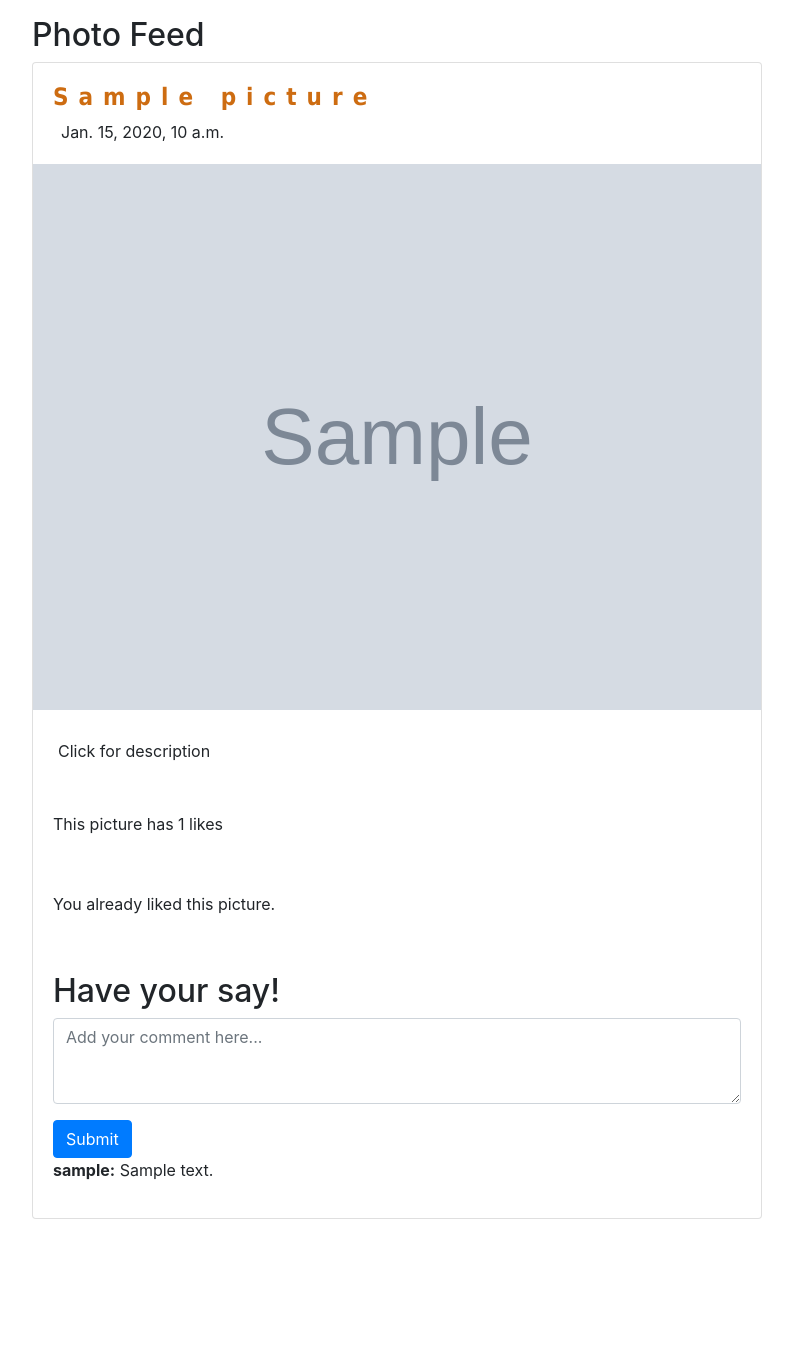
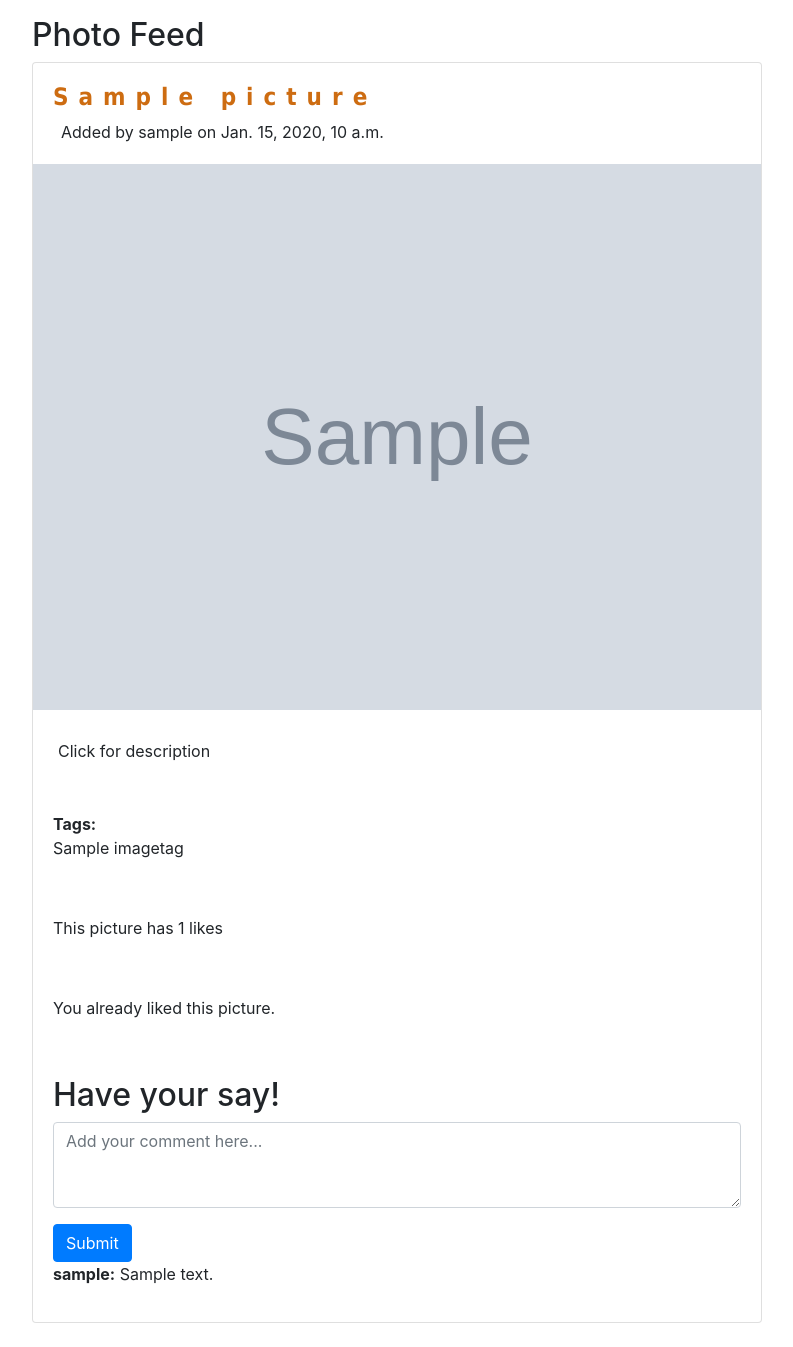
Before and after one commit to JeffW12345/glasgow-now-and-then, a Django app: page /photo_feed/ in a window 1280 px wide. Shown: the part 251-1598 px from the top of the page, without its empty margins (53-846 px from the left). Before the commit the page ends 1470 px from the top, so only its background shows below. Run offline with Django 5.2, Linux system fonts and the light colour scheme; a user stored in the database is signed in; tables that the repository leaves empty hold one stand-in row (values such as "Sample post"); grey boxes marked "Sample" are stand-in pictures; some libraries are stand-ins or nearby versions.

Commit message:
Changed photo feed to say when added and who by.
Added tags to photo feed.

```diff
--- a/now_and_then_project/glasgow_now_and_then_app/models.py
+++ b/now_and_then_project/glasgow_now_and_then_app/models.py
@@ -53,7 +53,6 @@ class Comment(models.Model):
 class ImageTag(models.Model):
      picture = models.ForeignKey(Picture, on_delete=models.CASCADE, related_name='image_tags')
      tag_label = models.CharField(max_length=50, blank=True)
-
      when_added = models.DateTimeField(auto_now_add=True)
 
      def __str__(self):
--- a/now_and_then_project/glasgow_now_and_then_app/templates/photo_feed.html
+++ b/now_and_then_project/glasgow_now_and_then_app/templates/photo_feed.html
@@ -13,7 +13,7 @@
                             <!-- Title of photo -->
                             <h4 class="card-title font-weight-bold mb-2">{{ p.title }}</h4>
                             <!-- Date photo was added -->
-                            <p class="card-text"><i class="far fa-clock pr-2"></i>{{ p.when_added }}</p>
+                            <p class="card-text"><i class="far fa-clock pr-2"></i>Added by {{ p.user.username }} on {{ p.when_added }}</p>
                         </div>
                     </div>
 
@@ -34,6 +34,23 @@
                                 Click for description
                             </a>
                         </div>
+                    </div>
+
+                    <!-- Display Tags -->
+                    <div class="card-body">
+                        <strong>Tags:</strong>
+                        <ul>
+                            {% any_tags_for_picture tags p.id as has_tags %}
+                            {% if has_tags %}
+                                {% for tag in tags %}
+                                    {% if tag.picture.id == p.id %}
+                                        <li>{{ tag.tag_label }}</li>
+                                    {% endif %}
+                                {% endfor %}
+                            {% else %}
+                                <li>No tags available.</li>
+                            {% endif %}
+                        </ul>
                     </div>
 
                     <!-- Display likes -->
--- a/now_and_then_project/glasgow_now_and_then_app/templatetags/custom_template_tags.py
+++ b/now_and_then_project/glasgow_now_and_then_app/templatetags/custom_template_tags.py
@@ -1,7 +1,4 @@
 from django import template
-from django.contrib.auth.models import User
-
-from ..models import PictureLike
 
 register = template.Library()
 
@@ -11,3 +8,10 @@ def user_liked_picture(picture_likes, user, picture_id):
         if picture_like.user.username == user.username and picture_like.image.id == picture_id:
             return True
     return False
+
+@register.simple_tag
+def any_tags_for_picture(tags, picture_id):
+    for tag in tags:
+        if tag.picture.id == picture_id:
+            return True
+    return False
--- a/now_and_then_project/glasgow_now_and_then_app/views.py
+++ b/now_and_then_project/glasgow_now_and_then_app/views.py
@@ -96,7 +96,6 @@ def photo_feed(request: HttpRequest) -> HttpResponse:
                 image_id = form.cleaned_data['image_id']
                 user_id = form.cleaned_data['user_id']
 
-                # Check if the user has already liked this image
                 if not PictureLike.objects.filter(image_id=image_id, user_id=user_id).exists():
                     like = form.save(commit=False)
                     image = get_object_or_404(Picture, id=image_id)
@@ -110,11 +109,14 @@ def photo_feed(request: HttpRequest) -> HttpResponse:
     picture_like_form = PictureLikeForm()
     picture_likes = PictureLike.objects.all()
 
+    tags = ImageTag.objects.all()
+
     return render(request, 'photo_feed.html', {
         'pictures': pictures,
         'comment_form': comment_form,
         'picture_like_form': picture_like_form,
-        'picture_likes': picture_likes
+        'picture_likes': picture_likes,
+        'tags': tags,
     })
 # For accessing the 1970s photo feed (functionality not completed)
 def photo70(request):
```
